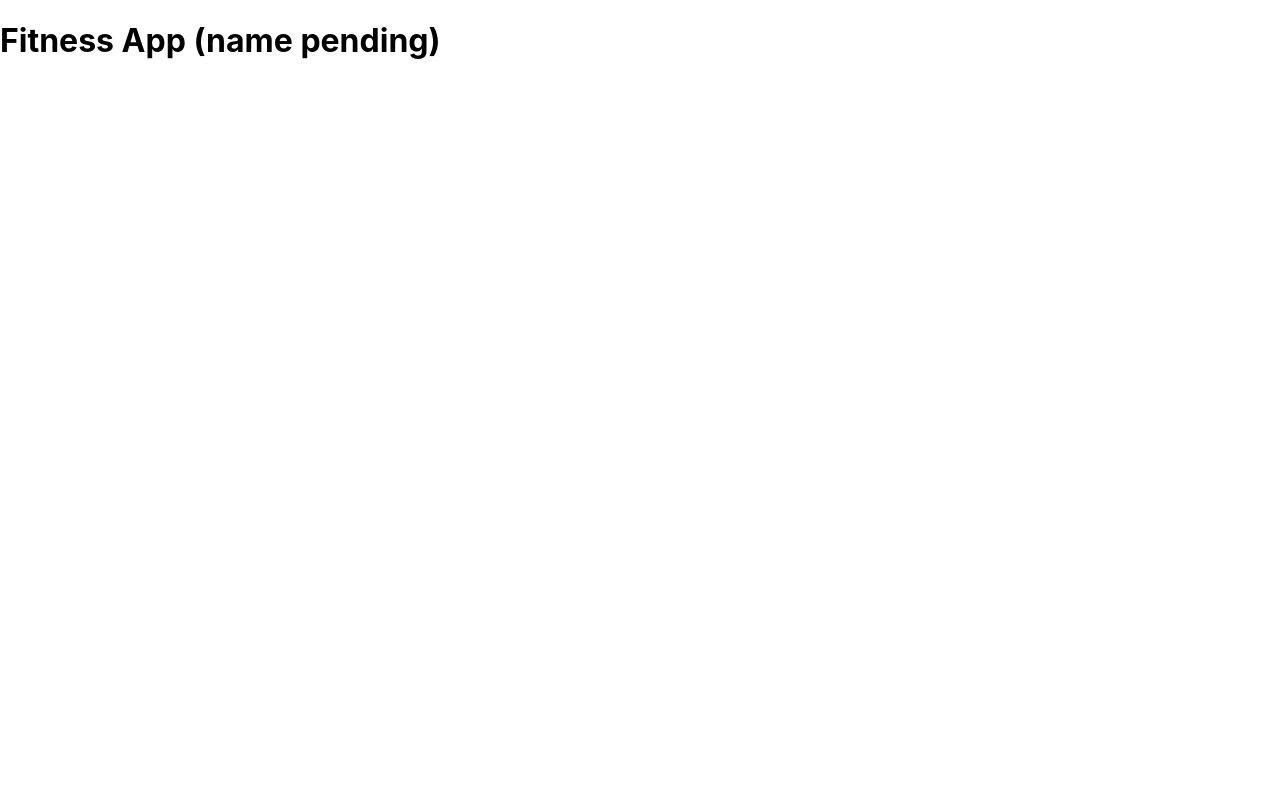
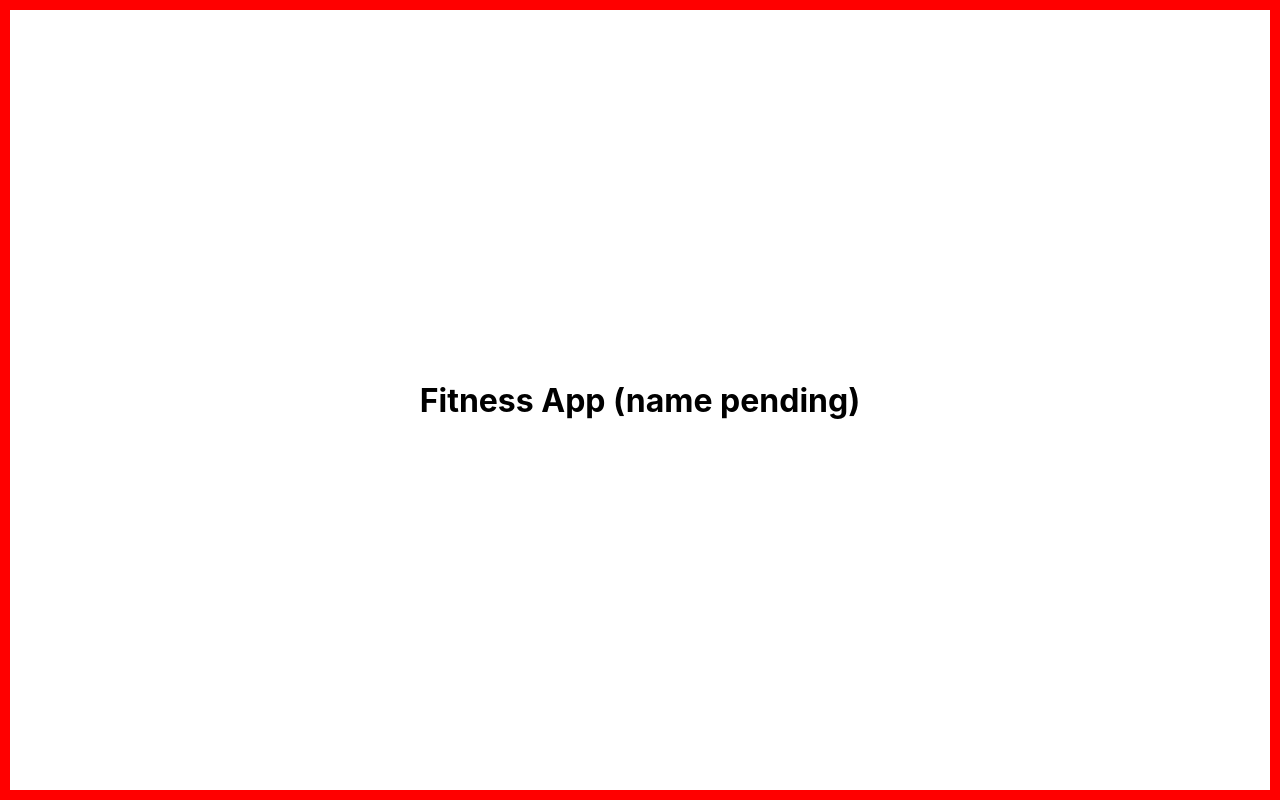
Before and after one commit to paulg44/fitness_app-supabase-, a React (Create React App) app in the folder fitness-app/: page / in a window 1280 px wide. Built offline with nearby package versions, Linux system fonts and the light colour scheme.

Commit message:
re install bootstrap and add basic homepage layout

```diff
--- a/fitness-app/package.json
+++ b/fitness-app/package.json
@@ -12,6 +12,7 @@
     "@types/react-dom": "^18.2.18",
     "bootstrap": "^5.3.2",
     "react": "^18.2.0",
+    "react-bootstrap": "^2.9.2",
     "react-dom": "^18.2.0",
     "react-router-dom": "^6.21.1",
     "react-scripts": "5.0.1",
--- a/fitness-app/src/App.css
+++ b/fitness-app/src/App.css
@@ -1,38 +1,7 @@
-.App {
-  text-align: center;
+/* Global Variables */
+
+* {
+  box-sizing: border-box;
+  margin: 0;
+  padding: 0;
 }
-
-.App-logo {
-  height: 40vmin;
-  pointer-events: none;
-}
-
-@media (prefers-reduced-motion: no-preference) {
-  .App-logo {
-    animation: App-logo-spin infinite 20s linear;
-  }
-}
-
-.App-header {
-  background-color: #282c34;
-  min-height: 100vh;
-  display: flex;
-  flex-direction: column;
-  align-items: center;
-  justify-content: center;
-  font-size: calc(10px + 2vmin);
-  color: white;
-}
-
-.App-link {
-  color: #61dafb;
-}
-
-@keyframes App-logo-spin {
-  from {
-    transform: rotate(0deg);
-  }
-  to {
-    transform: rotate(360deg);
-  }
-}
--- a/fitness-app/src/App.tsx
+++ b/fitness-app/src/App.tsx
@@ -1,5 +1,4 @@
 // Imports
-import React from "react";
 import { Routes, Route } from "react-router-dom";
 import "./App.css";
 
--- a/fitness-app/src/Pages/Homepage/Homepage.css
+++ b/fitness-app/src/Pages/Homepage/Homepage.css
@@ -1 +1,9 @@
 /* Homepage Custom CSS */
+
+.homepage {
+  height: 100vh;
+  display: flex;
+  align-items: center;
+  justify-content: center;
+  border: 10px solid red;
+}
--- a/fitness-app/src/Pages/Homepage/Homepage.tsx
+++ b/fitness-app/src/Pages/Homepage/Homepage.tsx
@@ -5,7 +5,7 @@ import "./Homepage.css";
 
 function Homepage() {
   return (
-    <div>
+    <div className="homepage container-fluid">
       <h1>Fitness App (name pending)</h1>
     </div>
   );
```
Also changed, not shown: 2 other files (tests, documents, lock files or other folders).
